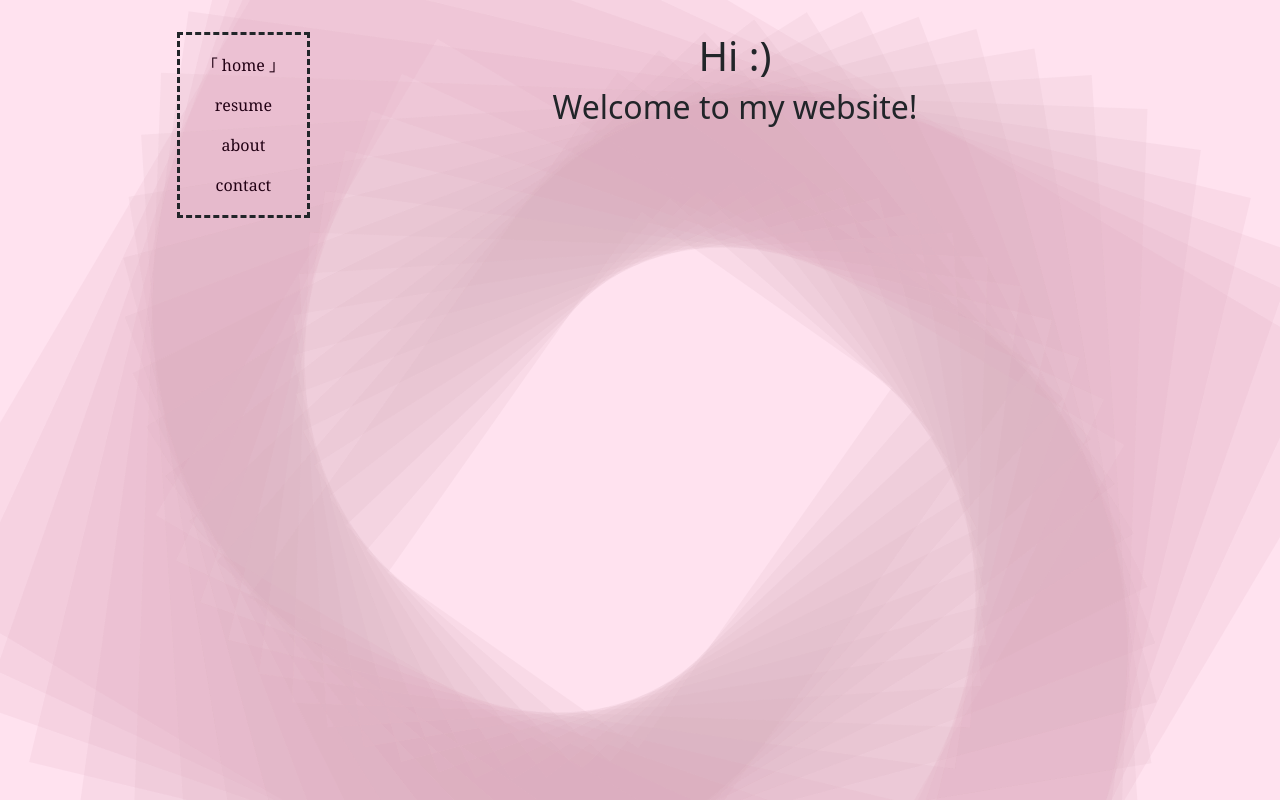
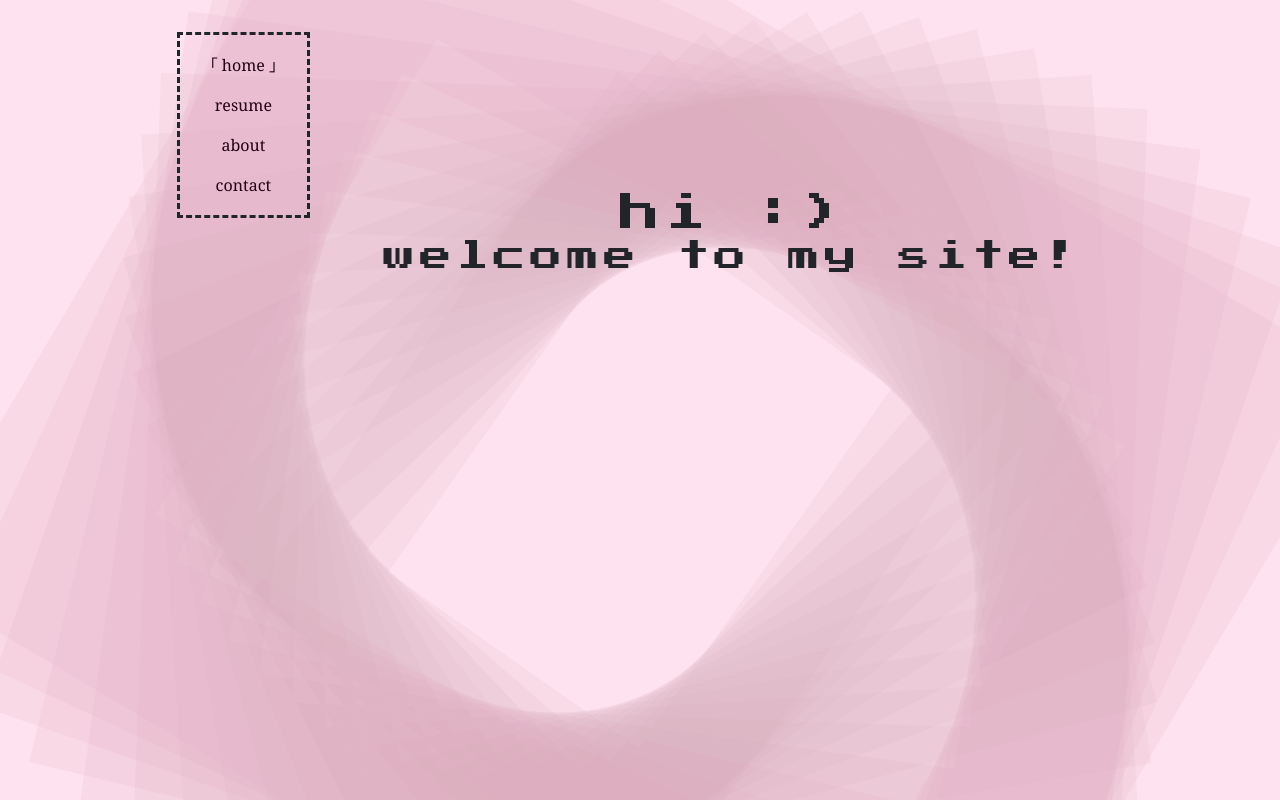
Before and after one commit to MadeehaKhan/Madeeha-Khan-Website, a React (Vite) app in the folder mksite.client/: page / in a window 1280 px wide. Shown: the top 800 px of the page. Built offline with nearby package versions, Linux system fonts and the light colour scheme.

Commit message:
home page changes

```diff
--- a/mksite.client/index.html
+++ b/mksite.client/index.html
@@ -3,6 +3,11 @@
   <head>
     <meta charset="UTF-8" />
     <link rel="icon" type="image/svg+xml" href="/logo.svg" />
+
+    <link rel="preconnect" href="https://fonts.googleapis.com">
+    <link rel="preconnect" href="https://fonts.gstatic.com" crossorigin>
+    <link href="https://fonts.googleapis.com/css2?family=Press+Start+2P&display=swap" rel="stylesheet">
+
     <meta name="viewport" content="width=device-width, initial-scale=1.0" />
     <title>Madeeha Khan</title>
   </head>
--- /dev/null
+++ b/mksite.client/src/assets/Home.module.css
@@ -0,0 +1,44 @@
+
+.home {
+  min-height: 50vh;
+  align-content: center;
+  font-family: "Press Start 2P", system-ui;
+}
+
+.hi {
+  margin: 0 auto;
+  letter-spacing: 0.15em;
+}
+
+.welcome {
+  overflow: hidden; /* Ensures the content is not revealed until the animation */
+  border-right: 0.15em solid rgb(12, 9, 13); /* The typwriter cursor */
+  white-space: nowrap; /* Keeps the content on a single line */
+  margin: 0 auto; /* Gives that scrolling effect as the typing happens */
+  letter-spacing: 0.15em; /* Adjust as needed */
+  animation: typing 5s steps(30, end)  none,
+    blink-caret 0.5s step-end infinite none;
+}
+
+@keyframes typing {
+  from {
+    width: 0;
+  }
+  to {
+    width: 100%;
+  }
+}
+
+/* The typewriter cursor effect */
+@keyframes blink-caret {
+  from,
+  to {
+    border-color: transparent;
+  }
+  50% {
+    border-color: rgb(12, 9, 13);
+  }
+  100% {
+    border-color: transparent;
+  }
+}
--- a/mksite.client/src/components/BaseComponent.tsx
+++ b/mksite.client/src/components/BaseComponent.tsx
@@ -4,7 +4,7 @@ import { Sidebar } from "./Sidebar";
 import { useState } from "react";
 import { About } from "../pages/About";
 import { Contact } from "../pages/Contact";
-import { HomePage } from "../pages/HomePage";
+import { Home } from "../pages/Home";
 import { Footer } from "./Footer";
 import style from "../assets/BaseComponent.module.css";
 
@@ -23,7 +23,7 @@ const BaseComponent = () => {
       case "Resume":
         return <Resume></Resume>;
       case "Home":
-        return <HomePage></HomePage>;
+        return <Home></Home>;
       case "About":
         return <About></About>;
       case "Contact":
--- /dev/null
+++ b/mksite.client/src/pages/Home.tsx
@@ -0,0 +1,13 @@
+import { Container, Row } from "react-bootstrap";
+import style from "../assets/Home.module.css";
+
+export const Home = () => {
+  return (
+    <Container className={`${style['home']}`}>
+      <h1 className={`${style['hi']}`}>hi :)</h1>
+      <Row></Row>
+      <Row></Row>
+      <h2 className={`${style['welcome']}`}>welcome to my site!</h2>
+    </Container>
+  );
+};
--- a/mksite.client/src/pages/HomePage.tsx
+++ /dev/null
@@ -1,12 +0,0 @@
-import { Container, Row } from "react-bootstrap";
-
-export const HomePage = () => {
-  return (
-    <Container>
-      <h1>Hi :)</h1>
-      <Row></Row>
-      <Row></Row>
-      <h2>Welcome to my website!</h2>
-    </Container>
-  );
-};
```
